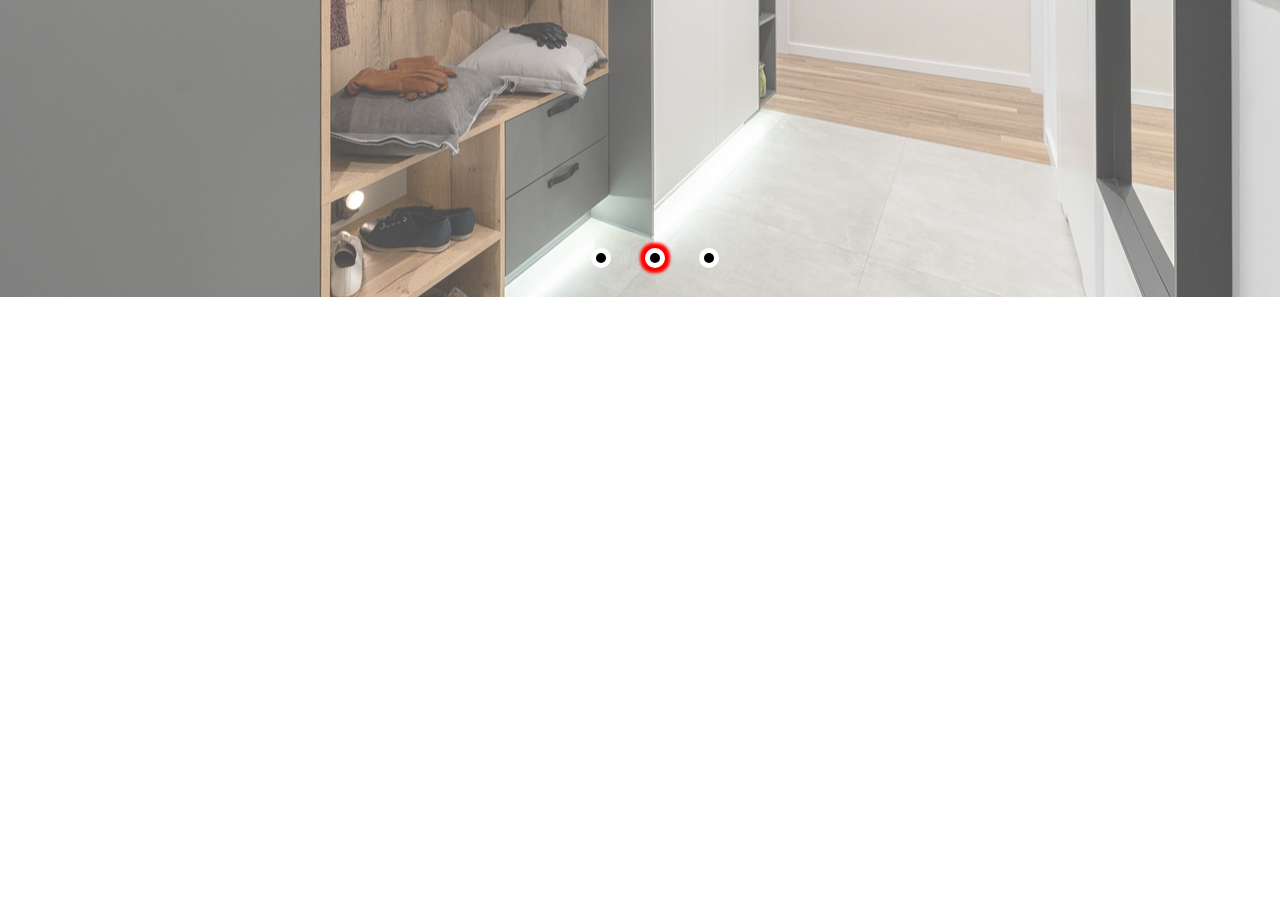
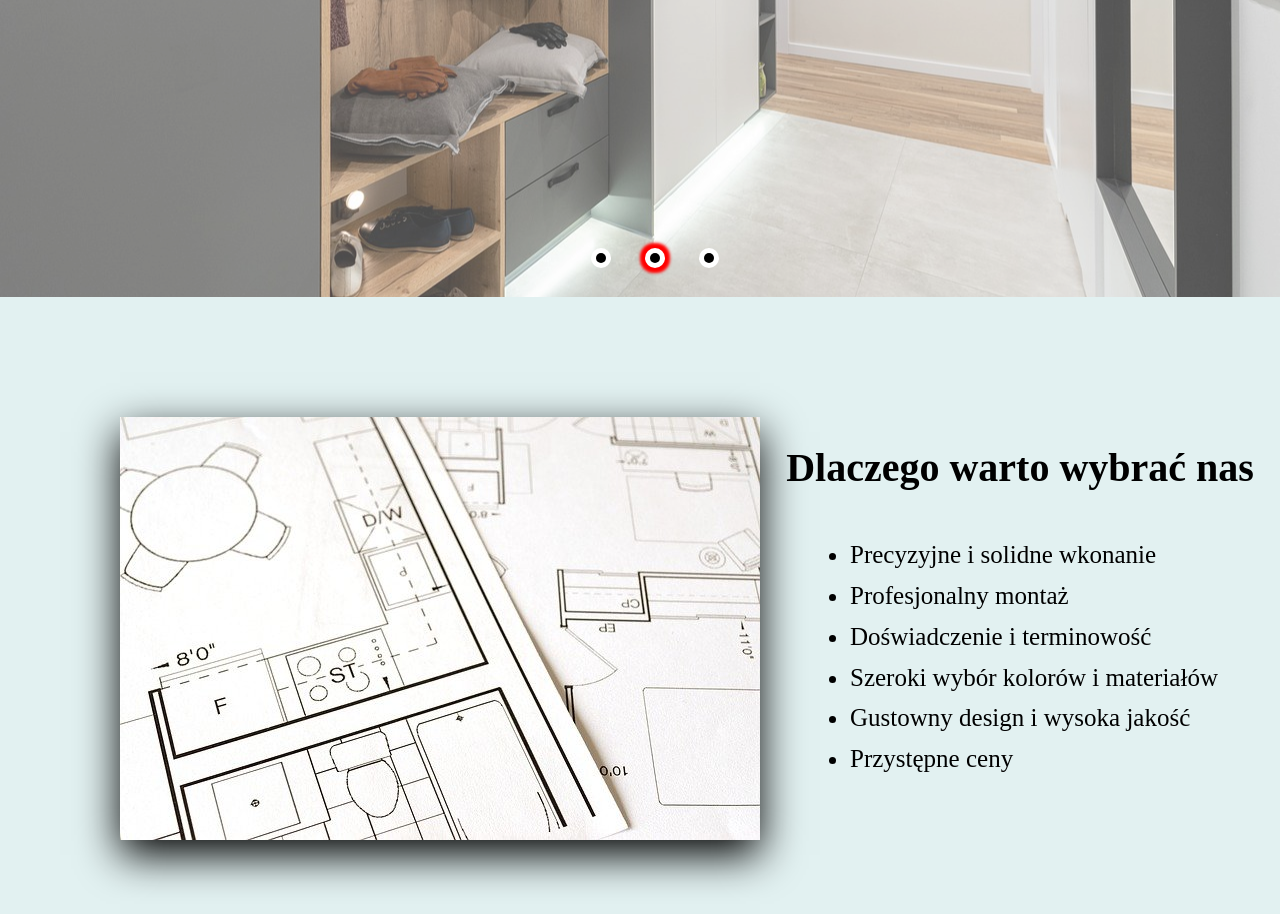
Before and after one commit to szramkalukasz/meble, a website built with webpack: page src/pages/index.html in a window 1280 px wide. Shown: the part 503-1417 px from the top of the page. Before the commit the page ends 800 px from the top, so only its background shows below. Built offline with nearby package versions, Linux system fonts and the light colour scheme; files whose address does not match are found by name.

Commit message:
I added article sections in html and oscillate in scss.

```diff
--- a/src/pages/index.html
+++ b/src/pages/index.html
@@ -21,10 +21,10 @@
   <main class="main">
     <header class="header">
       <nav class="header__navigation">
-        <a class="header__navigation--link" href="#historia">O Firmnie</a></li>
-        <a class="header__navigation--link" href="#Oferta">Oferta</a>
-        <a class="header__navigation--link" href="#Galeria">Galeria</a>
-        <a class="header__navigation--link" href="#Kontakt">Kontakt</a>
+        <a class="header__navigation--link" href="#o-firmie">O Firmnie</a></li>
+        <a class="header__navigation--link" href="#oferta">Oferta</a>
+        <a class="header__navigation--link" href="#galeria">Galeria</a>
+        <a class="header__navigation--link" href="#kontakt">Kontakt</a>
       </nav>
       <img class="header__slider header__slider--js" src="../assets/img/kitchen-ga4c1e6c4b_1280.jpg" alt="">
       <h1 class="header__title header__title--js">Kuchnie na wymiar</h1>
@@ -35,6 +35,22 @@
         <span id="three"></span>
       </div>
     </header>
+    <article class="article">
+      <div class="plan">
+        <img class="plan__picture" src="../assets/img/floor-plan-gdc5080e63_640.jpg" alt="plan">
+      </div>
+      <div class="suggests">
+        <h2 class="suggests__title">Dlaczego warto wybrać nas</h2>
+        <ul class="suggests__list">
+          <li class="suggests__list--item">Precyzyjne i solidne wkonanie</li>
+          <li class="suggests__list--item">Profesjonalny montaż</li>
+          <li class="suggests__list--item">Doświadczenie i terminowość</li>
+          <li class="suggests__list--item">Szeroki wybór kolorów i materiałów</li>
+          <li class="suggests__list--item">Gustowny design i wysoka jakość</li>
+          <li class="suggests__list--item">Przystępne ceny</li>
+        </ul>
+      </div>
+    </article>
 
   </main>
 </body>
--- a/src/scss/main.scss
+++ b/src/scss/main.scss
@@ -4,6 +4,7 @@
 @import "modules/hello.scss";
 @import "modules/header.scss";
 @import "modules/dots.scss";
+@import "modules/article.scss";
 
 // body {
 //   background: $wtf;
--- /dev/null
+++ b/src/scss/modules/article.scss
@@ -0,0 +1,37 @@
+.article {
+    display: flex;
+    flex-direction: row;
+    justify-content: space-around;
+    background-color: rgb(226, 241, 241);
+}
+
+.plan {
+    padding-top: 120px;
+    margin-left: 120px;
+
+    &__picture {
+        box-shadow: 0 15px 40px;
+        margin-bottom: 70px;
+    }
+}
+
+.suggests {
+    width: 900px;
+
+    &__title {
+        font-size: 40px;
+        text-align: center;
+        padding-top: 115px;
+    }
+
+    &__list {
+        padding-top: 5px;
+    }
+
+    &__list--item {
+        margin-top: 12px;
+        margin-left: 50px;
+        font-size: 25px;
+    }
+
+}
```
